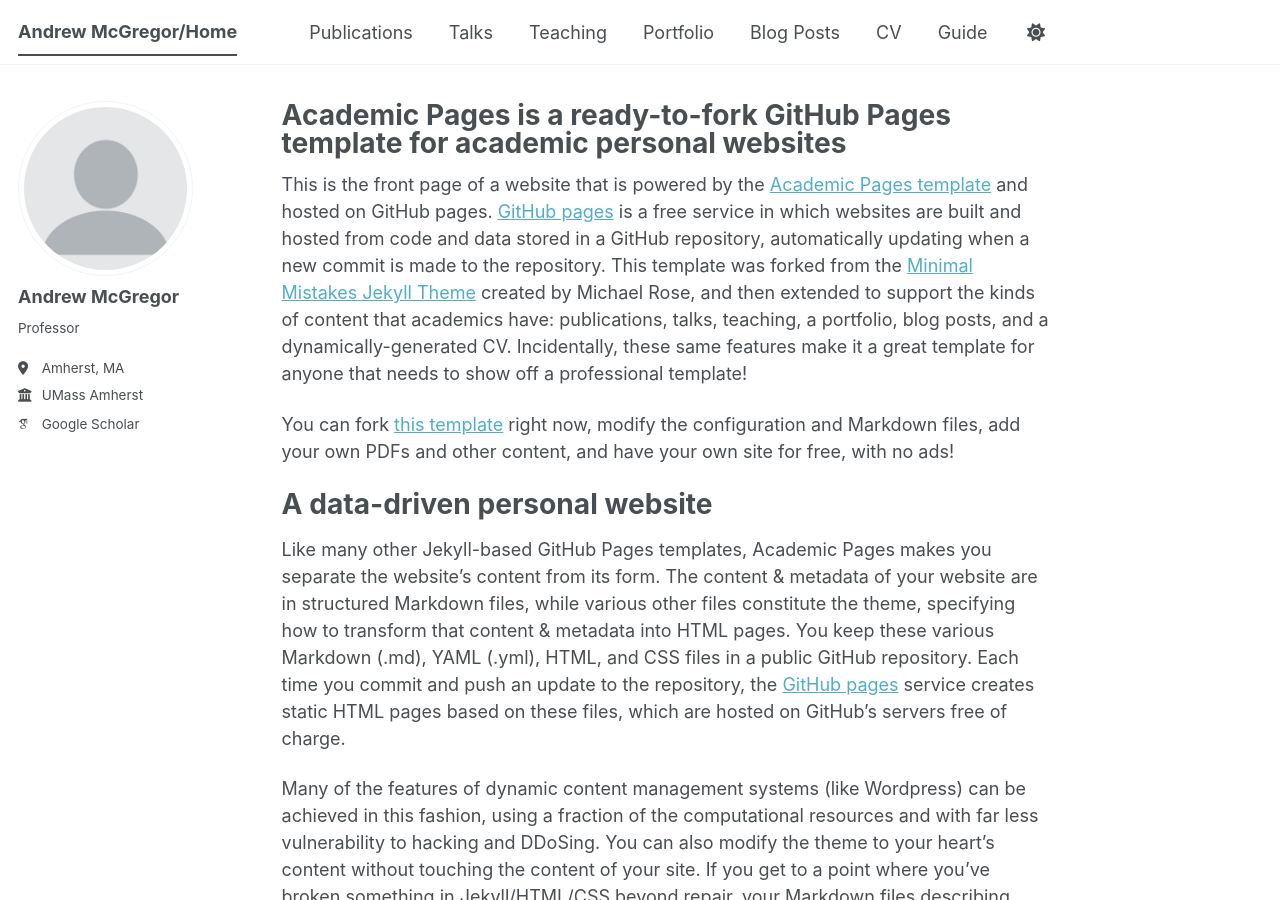
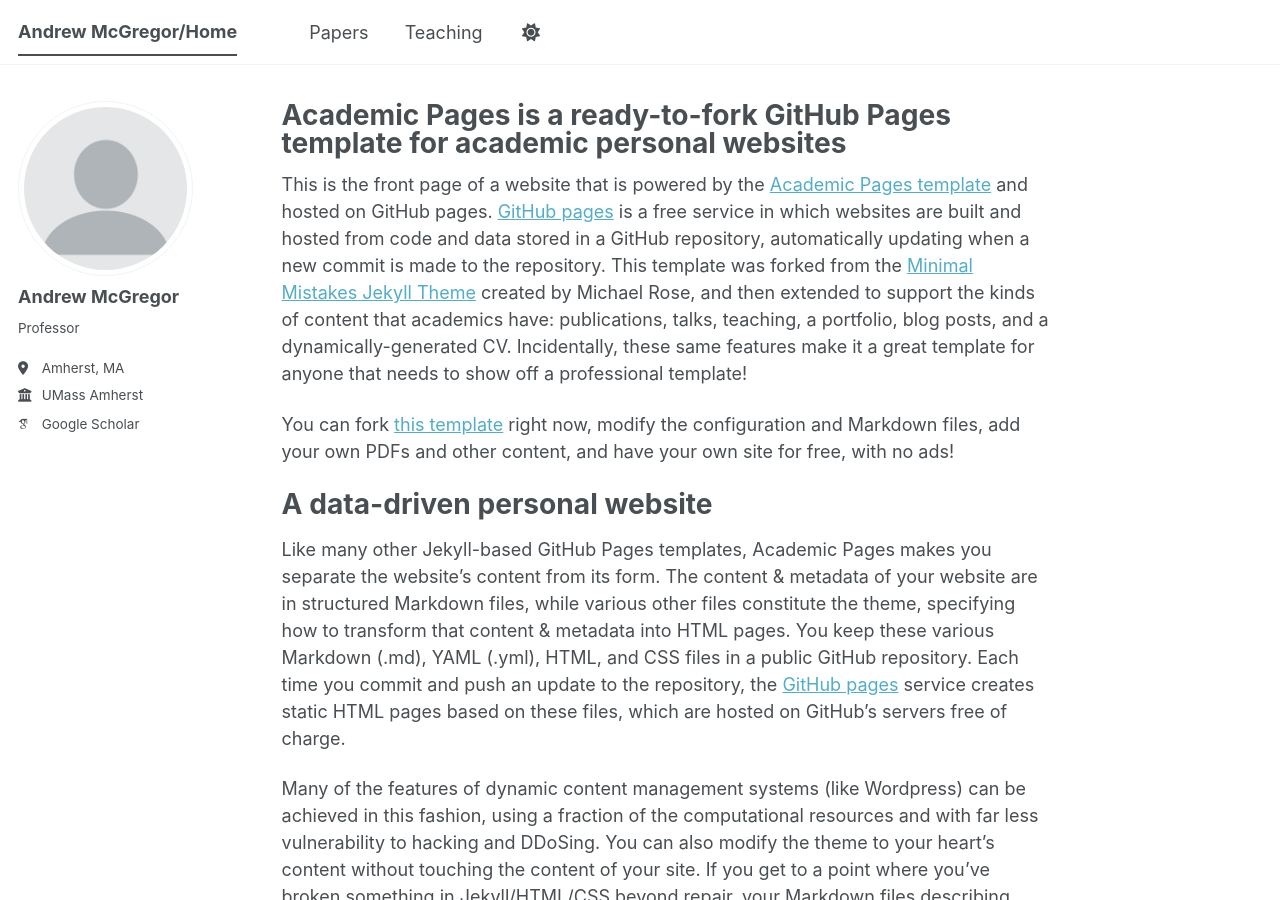
Before and after one commit to mcgregor-andrew/mcgregor-andrew.github.io, a Jekyll site: the page built from _pages/about.md, in a window 1280 px wide and 900 px high. Built offline with Jekyll 4.4.1, drawn with Linux system fonts in a browser that asks for light colours; some web fonts are replaced; a script bundle is joined from its source files by our own code; library files that are not in the unit come from our copies.

Commit message:
Update navigation.yml

```diff
--- a/_data/navigation.yml
+++ b/_data/navigation.yml
@@ -8,26 +8,23 @@
 #      Markdown formatted page while the second is generated using JSON.
 
 main:
-  - title: "Publications"
+  - title: "Papers"
     url: /publications/
-
-  - title: "Talks"
-    url: /talks/
 
   - title: "Teaching"
     url: /teaching/
 
-  - title: "Portfolio"
-    url: /portfolio/
+# - title: "Portfolio"
+#   url: /portfolio/
 
-  - title: "Blog Posts"
-    url: /year-archive/
+# - title: "Blog Posts"
+#   url: /year-archive/
 
-  - title: "CV"
-    url: /cv/
+# - title: "CV"
+#   url: /cv/
 
-  # - title: "CV"
-  #   url: /cv-json/
+# # - title: "CV"
+# #   url: /cv-json/
 
-  - title: "Guide"
-    url: /markdown/
+# - title: "Guide"
+#   url: /markdown/
```
